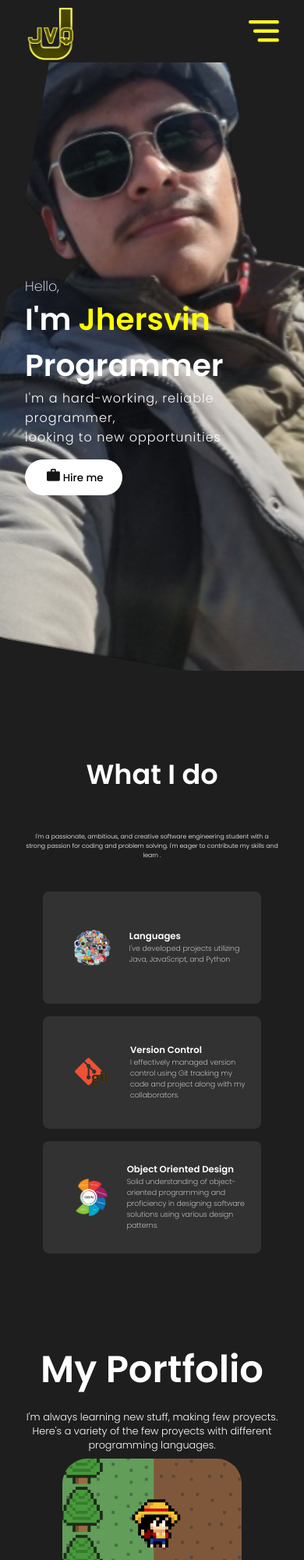
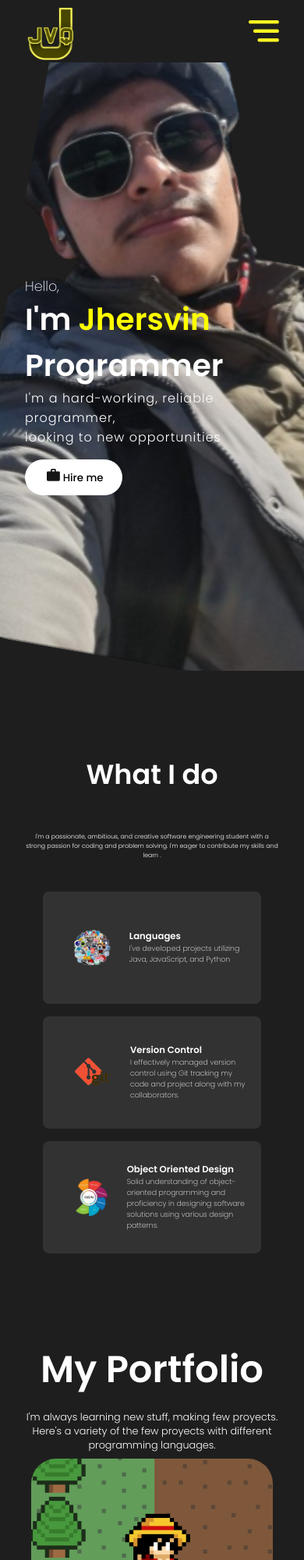
Before and after one commit to Zapallit0/Portafolio, a React (Create React App) app: page / in a window 390 px wide. Shown: the top 2000 px of the page at 78% size. Built offline with nearby package versions, Linux system fonts and the light colour scheme; a web font is replaced by a local one.

Commit message:
responsive pa mi cel xd

```diff
--- a/src/components/Works/works.css
+++ b/src/components/Works/works.css
@@ -100,3 +100,12 @@
         margin:30px;
     }
 }
+@media screen and (max-width:520px){
+    .worksImg{
+        height: 30vh;
+    }
+    .contentImg{
+        width:60%;
+        margin:30px;
+    }
+}
```
